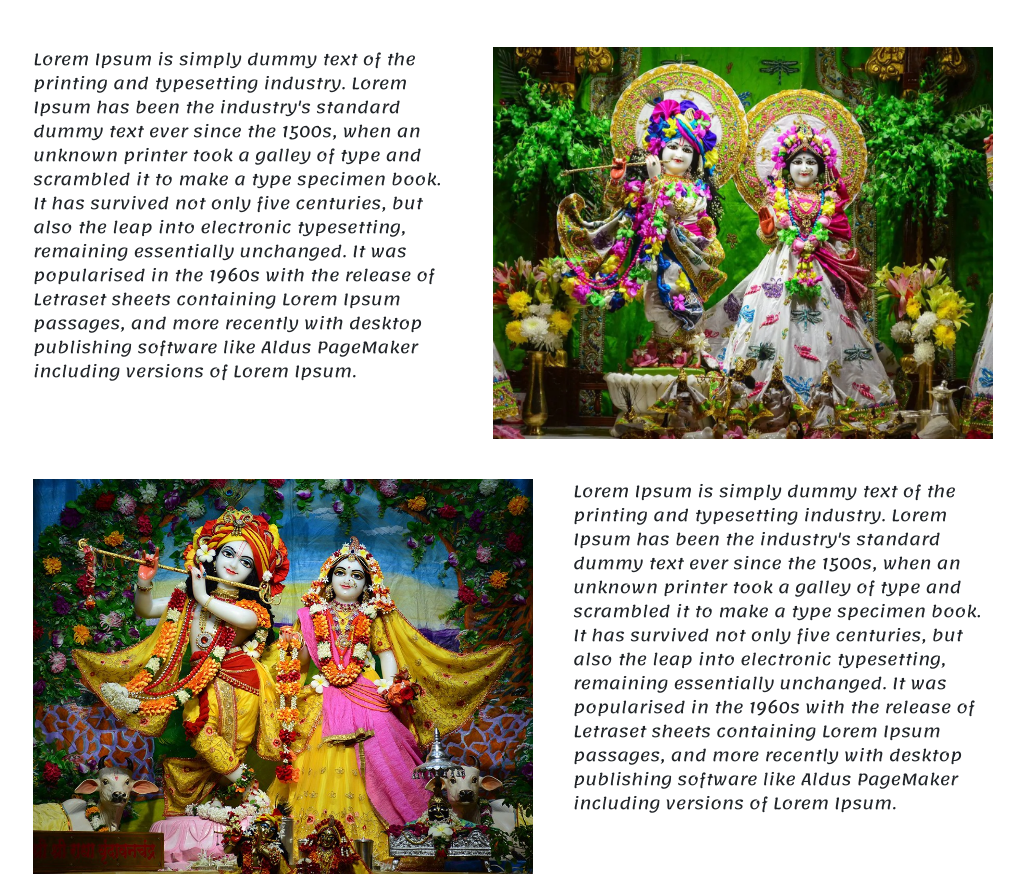
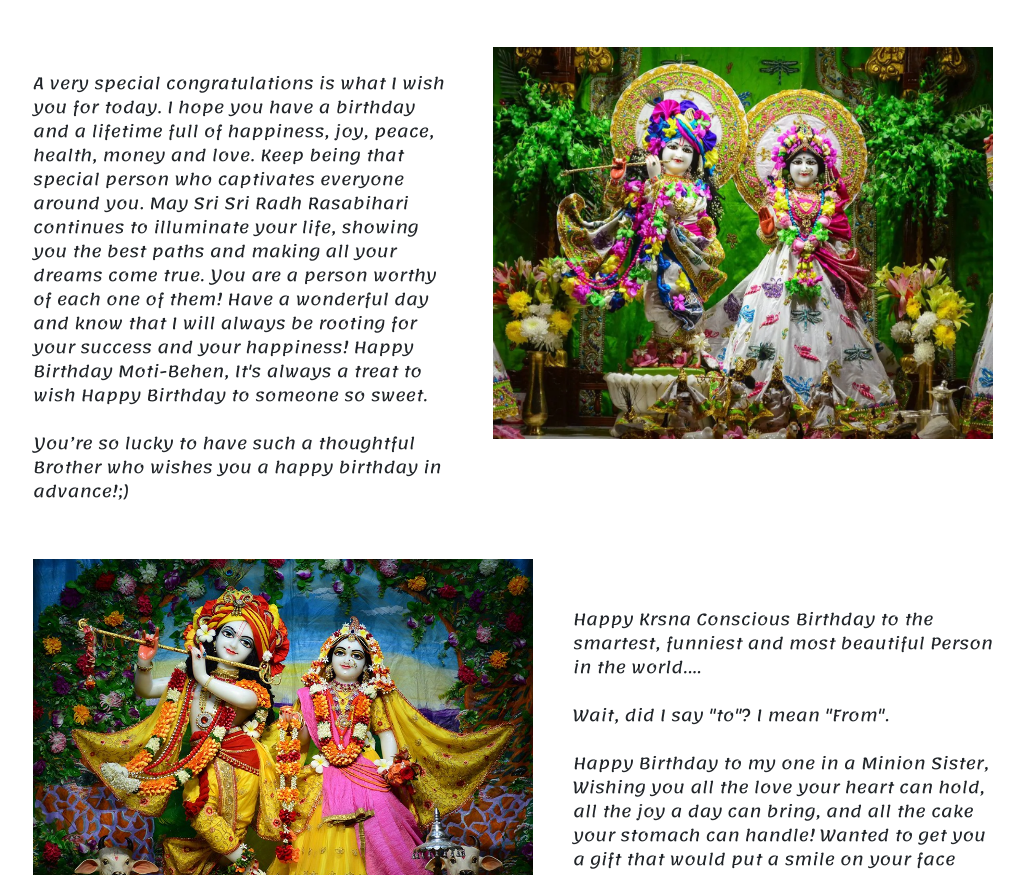
Before and after one commit to RaviRawatt/Card, a plain HTML site: page index.html in a window 1280 px wide. Shown: the part 137-1012 px from the top of the page, without its empty margins (127-1151 px from the left). Drawn offline with nearby package versions, Linux system fonts and the light colour scheme.

Commit message:
Update index.html

```diff
--- a/index.html
+++ b/index.html
@@ -64,6 +64,7 @@
       display: flex;
       justify-content: center;
       align-items: center;
+      margin-top: 20px;
       margin-bottom: 40px;
     }
 
@@ -110,7 +111,9 @@ I
 
   <div class="main1">
 
-      <p>Lorem Ipsum is simply dummy text of the printing and typesetting industry. Lorem Ipsum has been the industry's standard dummy text ever since the 1500s, when an unknown printer took a galley of type and scrambled it to make a type specimen book. It has survived not only five centuries, but also the leap into electronic typesetting, remaining essentially unchanged. It was popularised in the 1960s with the release of Letraset sheets containing Lorem Ipsum passages, and more recently with desktop publishing software like Aldus PageMaker including versions of Lorem Ipsum.</p>
+      <p><br/>A very special congratulations is what I wish you for today. I hope you have a birthday and a lifetime full of happiness, joy, peace, health, money and love. Keep being that special person who captivates everyone around you. May Sri Sri Radh Rasabihari continues to illuminate your life, showing you the best paths and making all your dreams come true. You are a person worthy of each one of them! Have a wonderful day and know that I will always be rooting for your success and your happiness! Happy Birthday Moti-Behen, It's always a treat to wish Happy Birthday to someone so sweet.
+     <br/>  <br/>
+      You’re so lucky to have such a thoughtful Brother who wishes you a happy birthday in advance!;) </p>
 
       <div class="images">
   <img src="./rr2.jpg" width="500px"/>
@@ -124,7 +127,8 @@ I
     <img src="./rv1.jpg" width="500px"/>
     </div>
 
-    <p>Lorem Ipsum is simply dummy text of the printing and typesetting industry. Lorem Ipsum has been the industry's standard dummy text ever since the 1500s, when an unknown printer took a galley of type and scrambled it to make a type specimen book. It has survived not only five centuries, but also the leap into electronic typesetting, remaining essentially unchanged. It was popularised in the 1960s with the release of Letraset sheets containing Lorem Ipsum passages, and more recently with desktop publishing software like Aldus PageMaker including versions of Lorem Ipsum.</p>
+    <p><br/><br/>Happy Krsna Conscious Birthday to the smartest, funniest and most beautiful Person in the world.... <br/>
+        <br/> Wait, did I say "to"? I mean "From".<br/> <br/> Happy Birthday to my one in a Minion Sister, Wishing you all the love your heart can hold, all the joy a day can bring, and all the cake your stomach can handle! Wanted to get you a gift that would put a smile on your face and make you laugh, but realizing you already have me for that! ;)</p>
 
   </div>
 
@@ -180,8 +184,6 @@ I
 
 </div>
 
-
-
     <script src="https://cdn.jsdelivr.net/npm/bootstrap@5.3.2/dist/js/bootstrap.bundle.min.js" integrity="sha384-C6RzsynM9kWDrMNeT87bh95OGNyZPhcTNXj1NW7RuBCsyN/o0jlpcV8Qyq46cDfL" crossorigin="anonymous"></script>
 
 </body>
```
